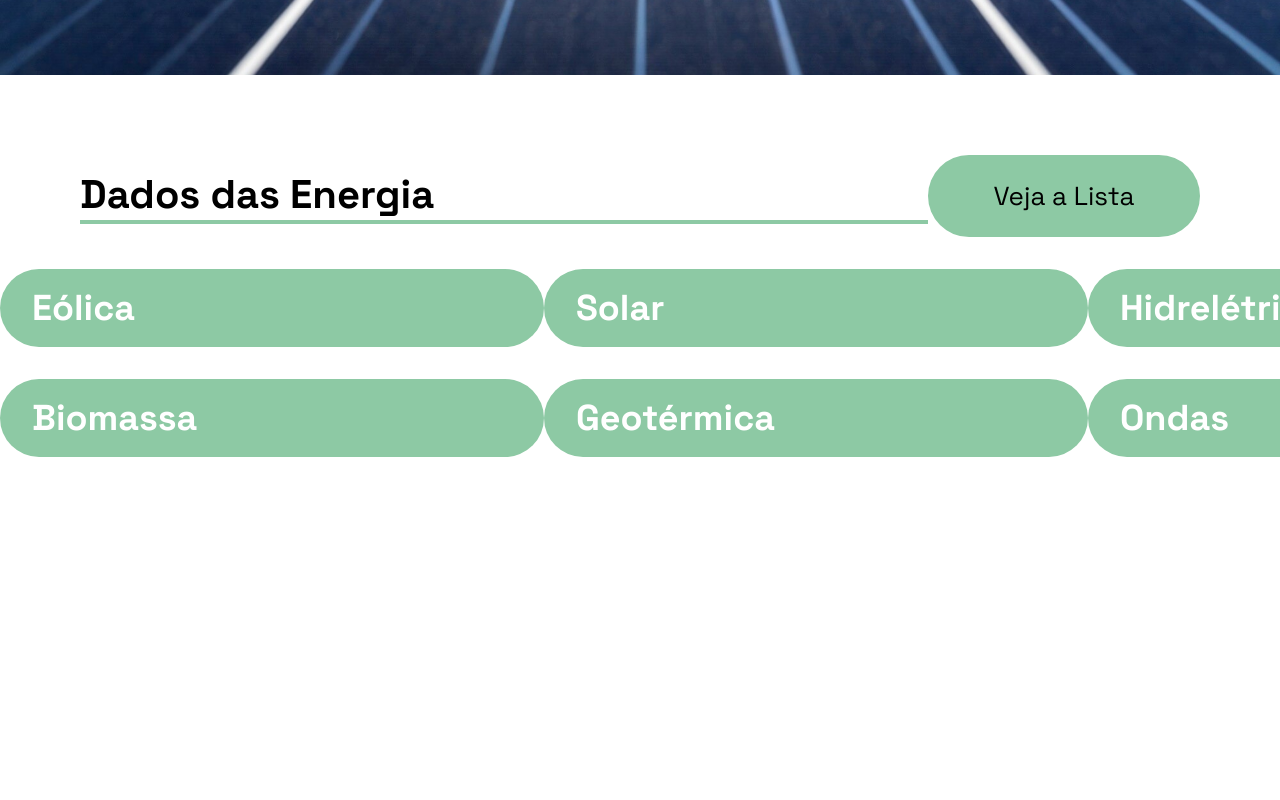
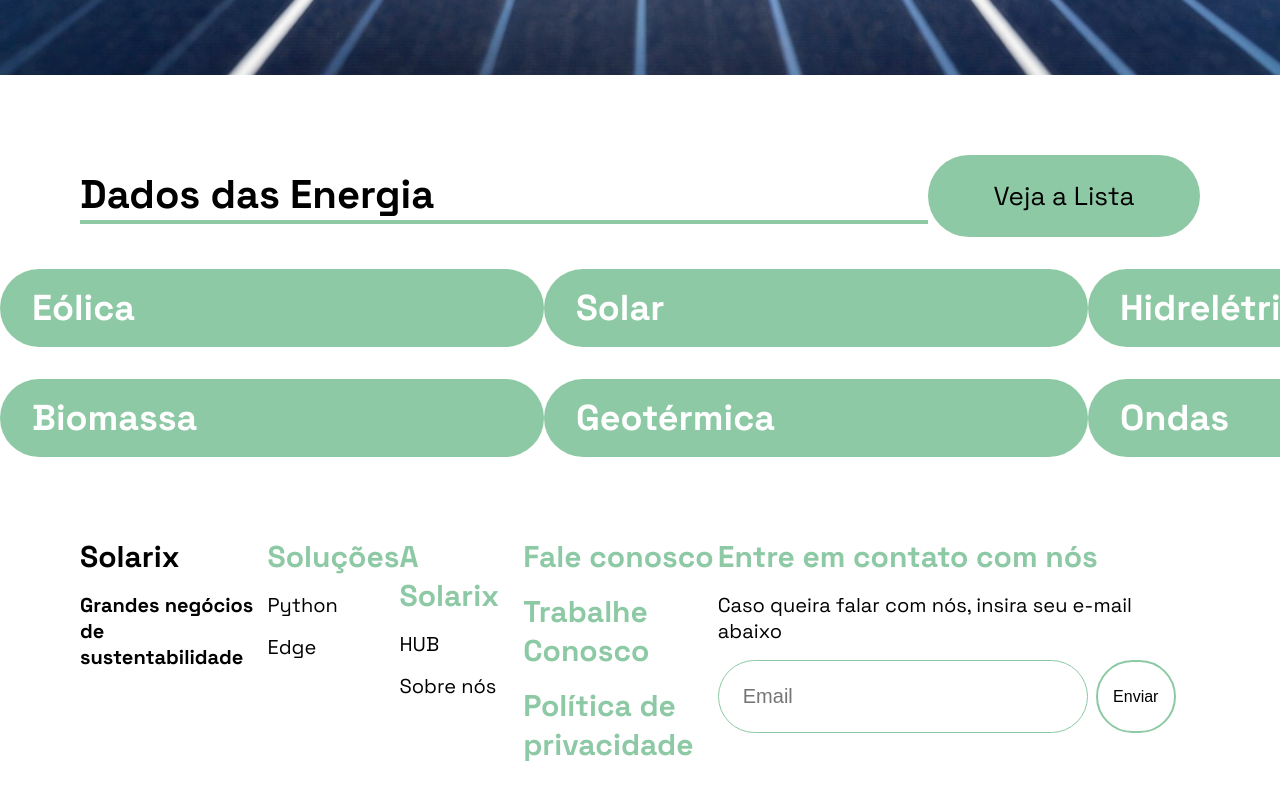
Before and after one commit to SolarixNova/solarix-web, a React (Vite) app: page /tipos-energia in a window 1280 px wide. Shown: the part 725-1525 px from the top of the page. Before the commit the page ends 1182 px from the top, so only its background shows below. Built offline with nearby package versions, Linux system fonts and the light colour scheme.

Commit message:
secoes concluidas

```diff
--- a/src/App.jsx
+++ b/src/App.jsx
@@ -2,6 +2,7 @@ import { BrowserRouter as Router, Routes, Route } from "react-router-dom";
 import Cabecalho from "./Cabecalho";
 import ListaEnergias from "./ListaEnergias";
 import TiposEnergia from "./TiposEnergia";
+import Footer from "./Footer";
 
 function App() {
   return (
@@ -11,6 +12,7 @@ function App() {
         <Route path="/" element={<ListaEnergias />} />
         <Route path="/tipos-energia" element={<TiposEnergia />} />
       </Routes>
+      <Footer />
     </Router>
   );
 }
--- /dev/null
+++ b/src/Contato/index.jsx
@@ -0,0 +1,98 @@
+import styled from "styled-components"
+
+const Secao = styled.section`
+    display: grid;
+    margin: 5rem 5rem;
+    grid-template-areas:
+        "titulo-contato negocios sobrenos faleconosco email"
+    ;
+    font-size:20px;
+`
+
+const Infos = styled.div`
+    display:flex;
+    flex-direction:column;
+    gap: 1rem;
+    form {
+        display:flex;
+        gap: 0.5rem;
+    }
+    input {
+        width: 20rem;
+        padding: 1.5rem;
+        background-color: var(--cor-branca);
+        border: 1px var(--cor-verde-sec) solid;
+        border-radius: 60px;
+        font-size: 20px;
+        outline: none;
+        @media(max-width:460px) {
+            width: 12rem;
+        }
+    }
+`
+const Titulo = styled.h1`
+    color:black;
+`
+const Subtitulo = styled.h2`
+    color: var(--cor-verde-sec);
+`
+
+const Links = styled.a`
+    a{
+        text-decoration:none;
+        color: #000000;
+    }
+`
+const LinksContato = styled.a`
+    a {
+        text-decoration:none;
+        color: var(--cor-verde-sec);
+    }
+`
+const BotaoEnviar = styled.button`
+    width:5rem;
+    border-radius: 60px;
+    border: var(--cor-verde-sec) 2px solid;
+    background-color: var(--cor-branca);
+    font-size:16px;
+    cursor: pointer;
+    &:hover {
+        background-color: var(--cor-verde-sec);
+        transition: .7s;
+    }
+`
+
+
+export default function Contato() {
+    return(
+        <Secao>
+            <Infos>
+            <Titulo>Solarix</Titulo>
+            <h4>Grandes negócios <br />de sustentabilidade</h4>
+            </Infos>
+            <Infos>
+            <Subtitulo>Soluções</Subtitulo>
+            <Links><a href=""><p>Python</p></a></Links>
+            <Links><a href=""><p>Edge</p></a></Links>
+            </Infos>
+            <Infos>
+            <Subtitulo>A Solarix</Subtitulo>
+            <Links><a href=""><p>HUB</p></a></Links>
+            <Links><a href=""><p>Sobre nós</p></a></Links>
+            </Infos>
+            <Infos>
+            <LinksContato><a href=""><h2>Fale conosco</h2></a></LinksContato>
+            <LinksContato><a href=""><h2>Trabalhe Conosco</h2></a></LinksContato>
+            <LinksContato><a href=""><h2>Política de privacidade</h2></a></LinksContato>
+            </Infos>
+            <Infos>
+            <Subtitulo>Entre em contato com nós</Subtitulo>
+            <p>Caso queira falar com nós, insira seu e-mail abaixo</p>
+            <form action="">
+                <input type="email" placeholder="Email" name="" id="" />
+                <BotaoEnviar>Enviar</BotaoEnviar>
+            </form>
+            </Infos>
+      </Secao>
+    )
+}
--- a/src/Footer/index.jsx
+++ b/src/Footer/index.jsx
@@ -0,0 +1,7 @@
+import Contato from "../Contato";
+
+export default function Footer() {
+    return(
+        <Contato></Contato>
+    )
+}
```
